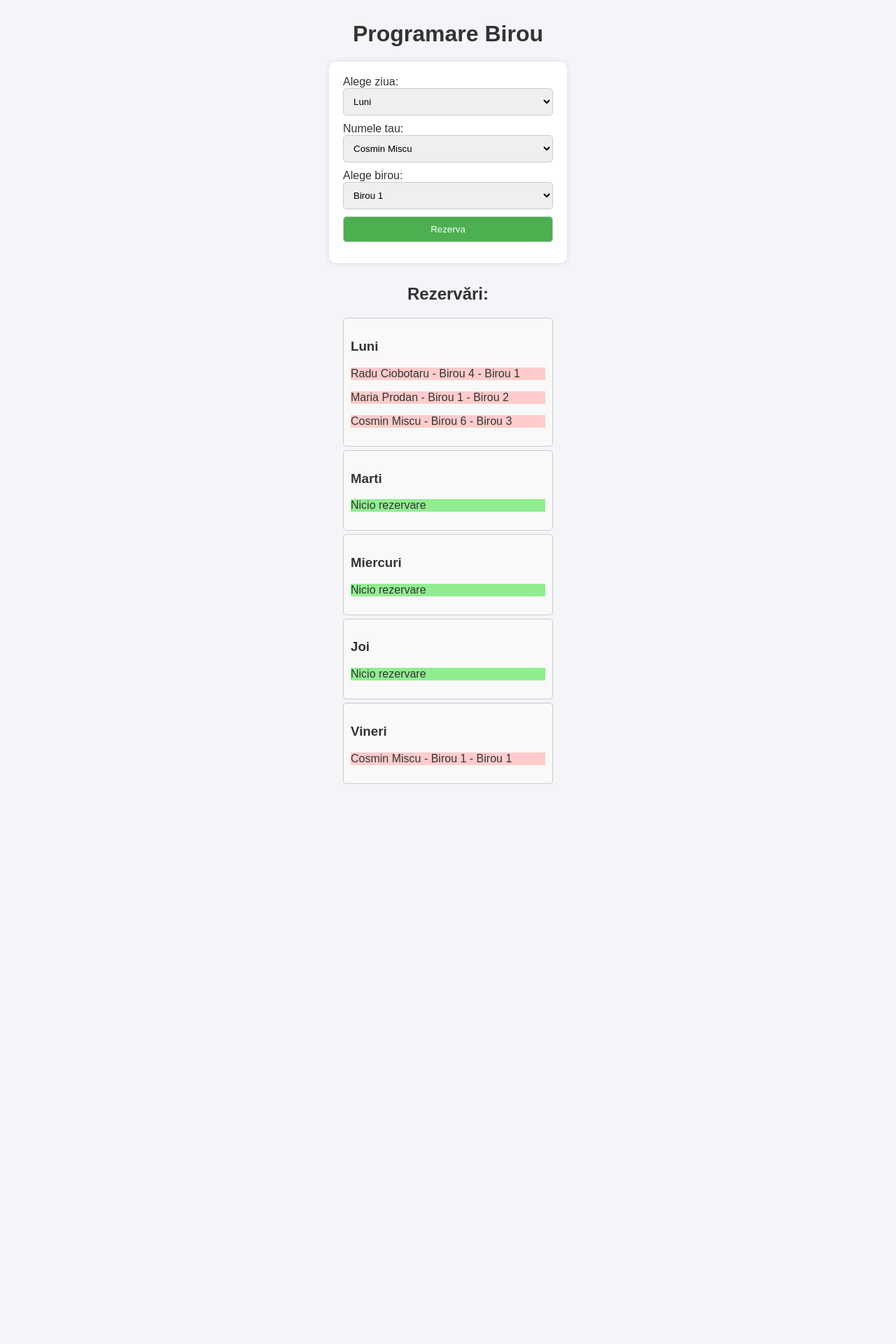
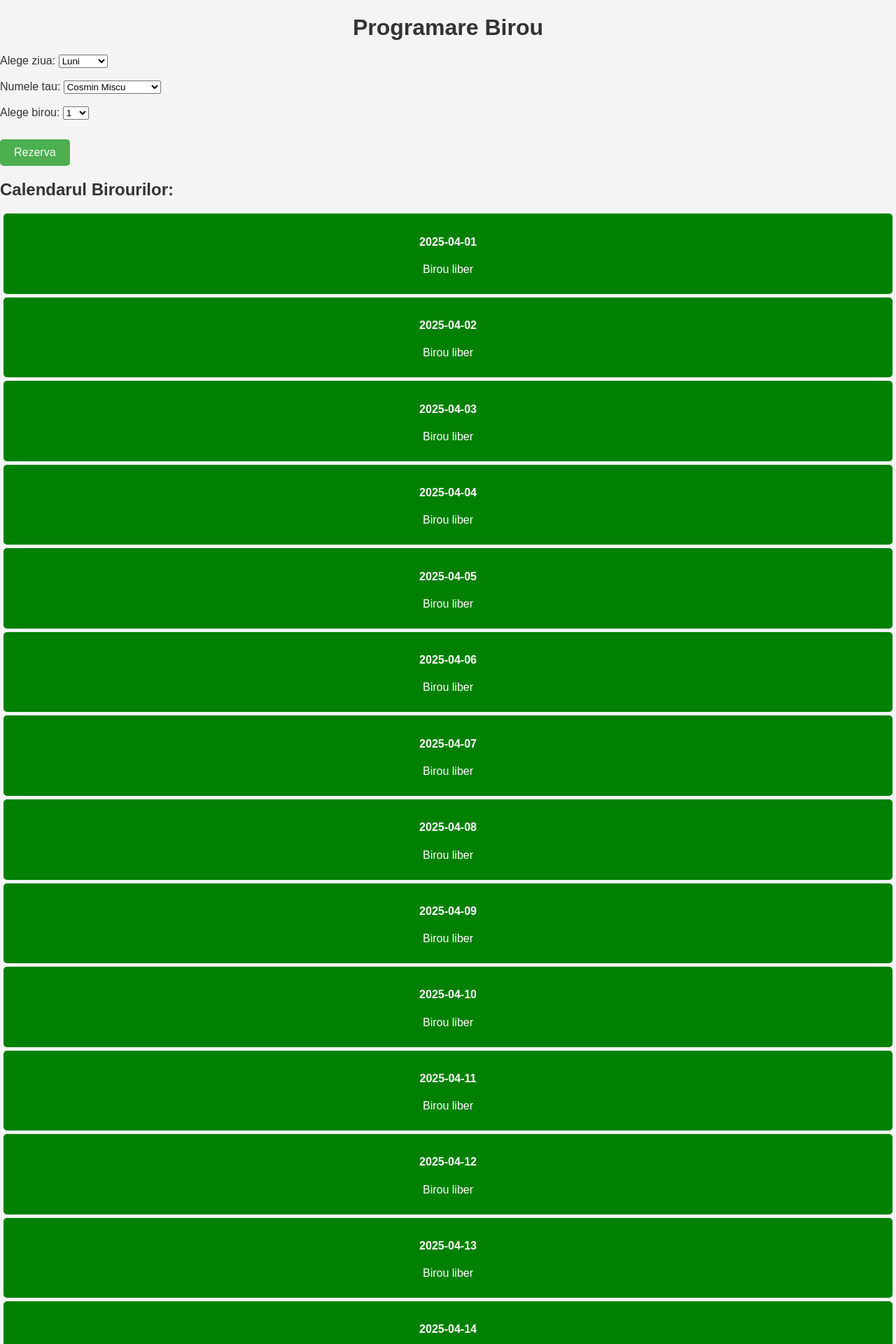
Before and after one commit to ciobox/rezervare-birouri, a Flask app: page / in a window 1280 px wide. Shown: the top 1920 px of the page at 70% size. Before the commit the page ends 1120 px from the top, so only its background shows below. Run offline with Flask 3, Linux system fonts and the light colour scheme.

Commit message:
Update index.html

```diff
--- a/templates/index.html
+++ b/templates/index.html
@@ -3,73 +3,7 @@
 <head>
     <meta charset="UTF-8">
     <title>Rezervare Birou</title>
-    <style>
-        body {
-            font-family: Arial, sans-serif;
-            margin: 0;
-            padding: 0;
-            background-color: #f4f4f9;
-            color: #333;
-        }
-
-        h1 {
-            text-align: center;
-            margin-top: 30px;
-        }
-
-        form {
-            width: 300px;
-            margin: 0 auto;
-            background-color: white;
-            padding: 20px;
-            border-radius: 10px;
-            box-shadow: 0 0 10px rgba(0, 0, 0, 0.1);
-        }
-
-        select, button {
-            width: 100%;
-            padding: 10px;
-            margin-bottom: 10px;
-            border-radius: 5px;
-            border: 1px solid #ccc;
-        }
-
-        button {
-            background-color: #4CAF50;
-            color: white;
-            cursor: pointer;
-        }
-
-        button:hover {
-            background-color: #45a049;
-        }
-
-        h2 {
-            text-align: center;
-            margin-top: 30px;
-        }
-
-        .reservations {
-            width: 300px;
-            margin: 0 auto;
-        }
-
-        .reservation-item {
-            padding: 10px;
-            background-color: #f9f9f9;
-            margin: 5px 0;
-            border-radius: 5px;
-            border: 1px solid #ccc;
-        }
-
-        .available {
-            background-color: #90EE90; /* Light green */
-        }
-
-        .taken {
-            background-color: #FFCCCB; /* Light red */
-        }
-    </style>
+    <link rel="stylesheet" href="{{ url_for('static', filename='style.css') }}">
 </head>
 <body>
 
@@ -83,7 +17,7 @@
             <option>Miercuri</option>
             <option>Joi</option>
             <option>Vineri</option>
-        </select>
+        </select><br><br>
 
         <label for="nume">Numele tau:</label>
         <select name="nume">
@@ -97,37 +31,31 @@
             <option value="Tudor Topolniceanu">Tudor Topolniceanu</option>
             <option value="Catalin Dragut">Catalin Dragut</option>
             <option value="Cristian Ghita">Cristian Ghita</option>
-        </select>
+        </select><br><br>
 
         <label for="birou">Alege birou:</label>
         <select name="birou">
-            <option value="1">Birou 1</option>
-            <option value="2">Birou 2</option>
-            <option value="3">Birou 3</option>
-            <option value="4">Birou 4</option>
-            <option value="5">Birou 5</option>
-            <option value="6">Birou 6</option>
-            <option value="7">Birou 7</option>
-            <option value="8">Birou 8</option>
-            <option value="9">Birou 9</option>
-            <option value="10">Birou 10</option>
-        </select>
+            {% for birou in birouri %}
+                <option value="{{ birou }}">{{ birou }}</option>
+            {% endfor %}
+        </select><br><br>
 
         <button type="submit">Rezerva</button>
     </form>
 
-    <h2>Rezervări:</h2>
-    <div class="reservations">
-        {% for ziua, rezervari in bookings.items() %}
-            <div class="reservation-item">
-                <h3>{{ ziua }}</h3>
-                {% for nume, birou in rezervari.items() %}
-                    <p class="{{ 'taken' if birou != 0 else 'available' }}">
-                        {{ nume }} - Birou {{ birou if birou != 0 else 'liber' }}
-                    </p>
-                {% endfor %}
-                {% if rezervari|length == 0 %}
-                    <p class="available">Nicio rezervare</p>
+    <h2>Calendarul Birourilor:</h2>
+
+    <div class="calendar">
+        {% for day, info in days_in_month.items() %}
+            <div class="day {% if info['booked'] %} booked {% else %} available {% endif %}">
+                <h4>{{ info['date'] }}</h4>
+                {% if info['booked'] %}
+                    <p>Birou ocupat:</p>
+                    {% for name, birou in info['booked'].items() %}
+                        <p>{{ name }} - Birou {{ birou }}</p>
+                    {% endfor %}
+                {% else %}
+                    <p>Birou liber</p>
                 {% endif %}
             </div>
         {% endfor %}
```
